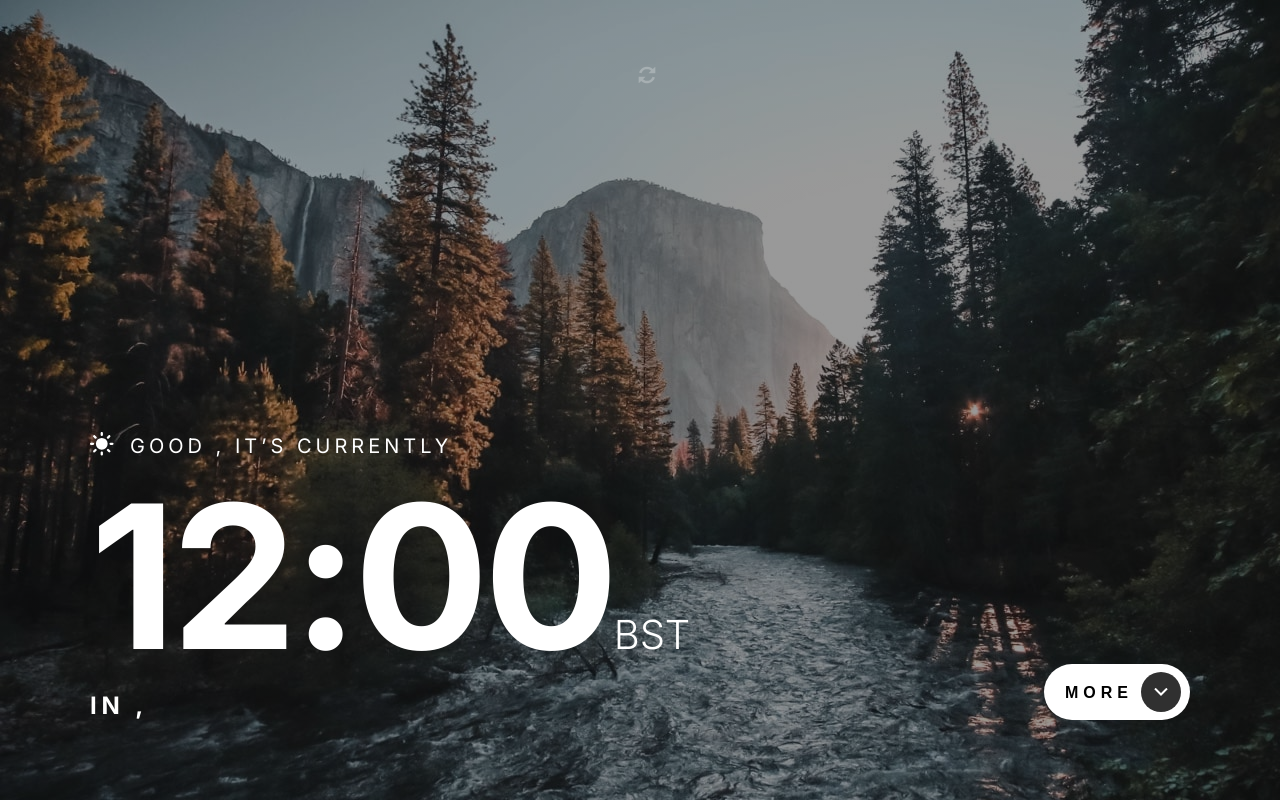
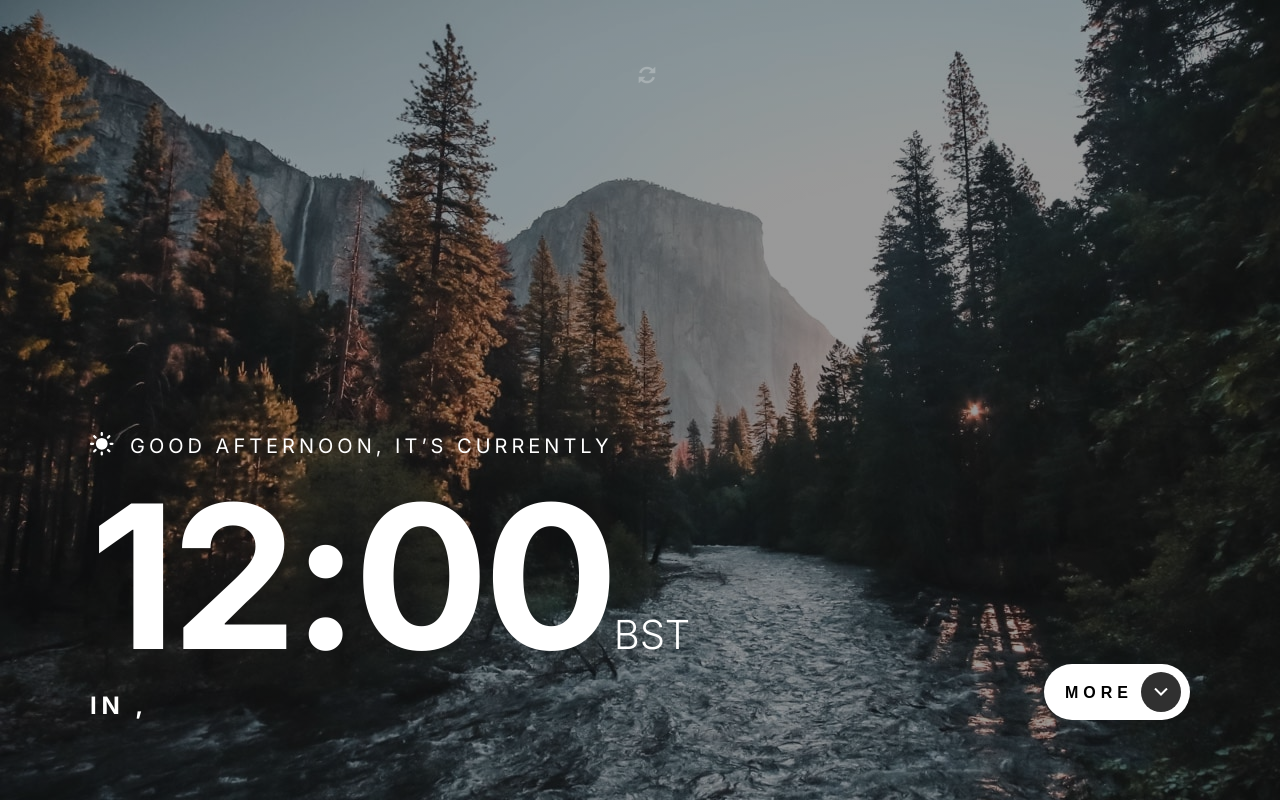
Before and after one commit to SimpleLuke/clock-app, a React (Create React App) app: page / in a window 1280 px wide. Built offline with nearby package versions, Linux system fonts and the light colour scheme; no server answers.

Commit message:
Fix greetings bug

```diff
--- a/src/components/Info.tsx
+++ b/src/components/Info.tsx
@@ -98,7 +98,9 @@ const Info = () => {
           ) : (
             <img className="info__heading__icon" src={sunIcon} alt="Sun Icon" />
           )}
-          <h4 className="info__heading__h4">GOOD {greeting}, IT’S CURRENTLY</h4>
+          <h4 className="info__heading__h4">
+            GOOD {greeting ? greeting : "AFTERNOON"}, IT’S CURRENTLY
+          </h4>
         </div>
         <div className="info__clock">
           <h1>
```
